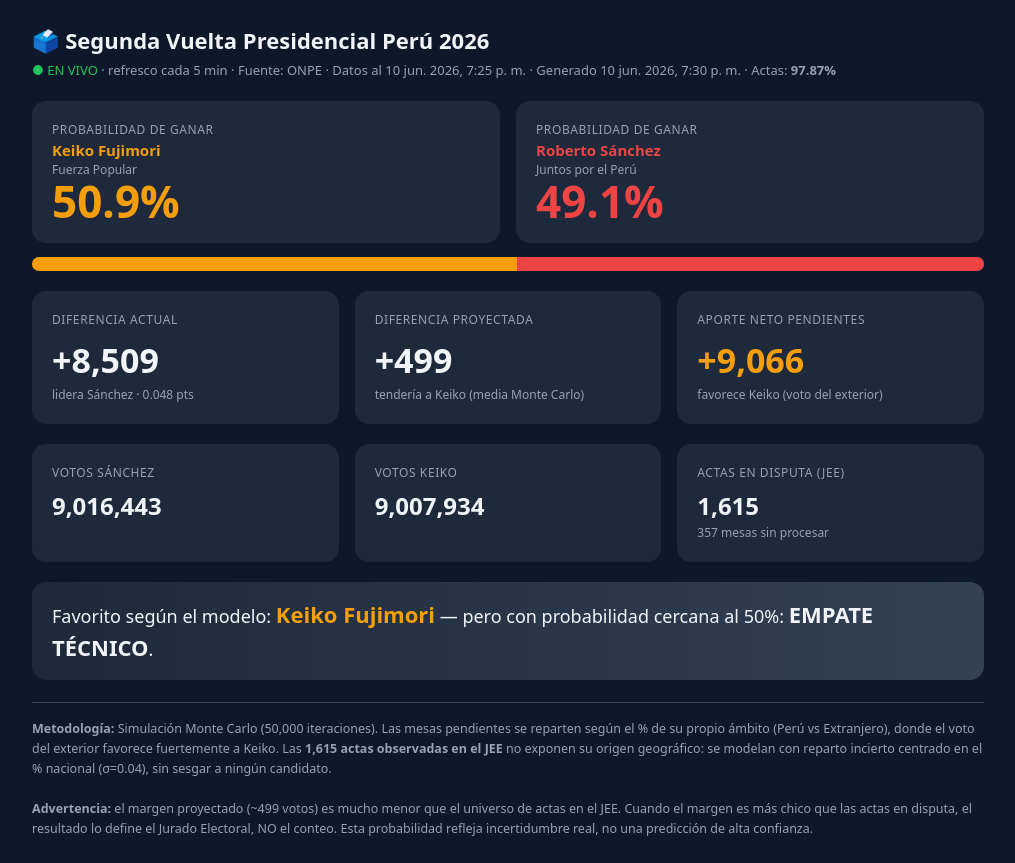
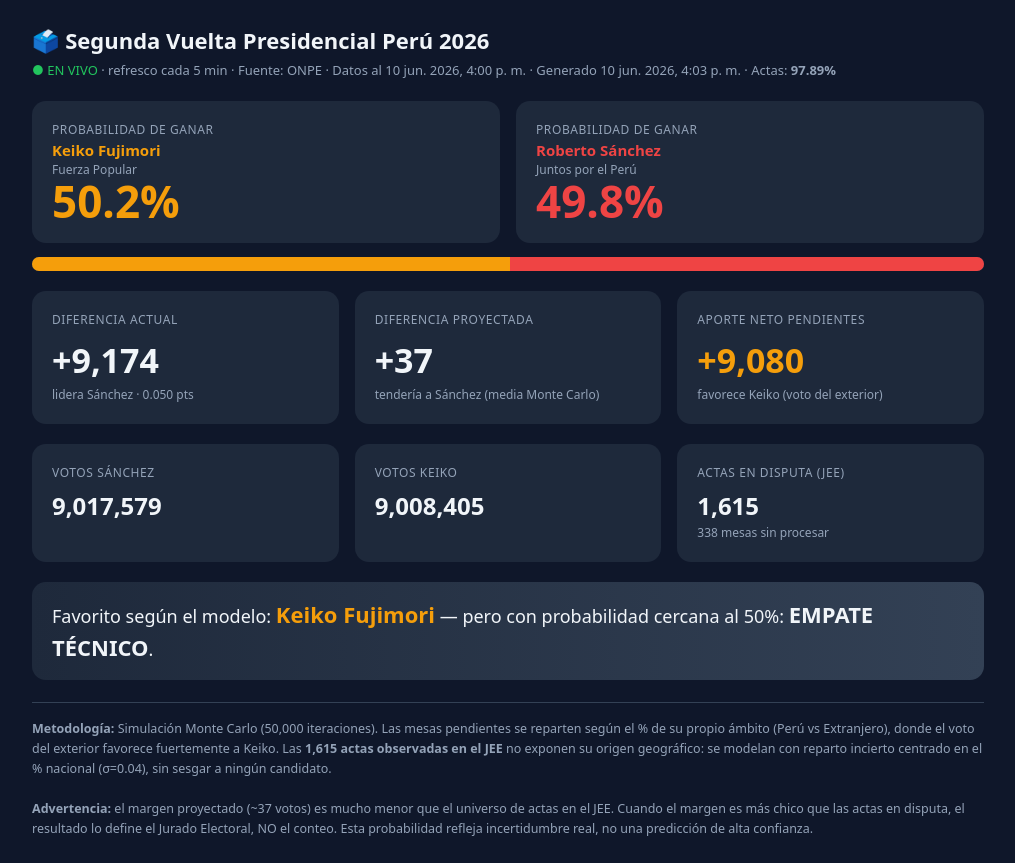
Before and after one commit to NextTrick/onpe-segunda-vuelta-2026, a website: page index.html in a window 1280 px wide. Shown: the whole page, without its empty margins (132-1147 px from the left). Drawn offline with Linux system fonts and the light colour scheme.

Commit message:
fix: snapshot con hora Perú correcta (generado local)

```diff
--- a/index.html
+++ b/index.html
@@ -24,38 +24,38 @@
   @media(max-width:640px){.cols-2,.cols-3{grid-template-columns:1fr}}
 </style></head><body>
   <h1>🗳️ Segunda Vuelta Presidencial Perú 2026</h1>
-  <div class="sub"><span style="color:#22c55e">● EN VIVO</span> · refresco cada 5 min · Fuente: ONPE · Datos al 10 jun. 2026, 7:25 p. m. ·
-    Generado 10 jun. 2026, 7:30 p. m. · Actas: <b>97.87%</b></div>
+  <div class="sub"><span style="color:#22c55e">● EN VIVO</span> · refresco cada 5 min · Fuente: ONPE · Datos al 10 jun. 2026, 4:00 p. m. ·
+    Generado 10 jun. 2026, 4:03 p. m. · Actas: <b>97.89%</b></div>
 
   <div class="grid cols-2">
     <div class="card">
       <div class="label">Probabilidad de ganar</div>
       <div class="cand" style="color:var(--k)">Keiko Fujimori</div>
       <div class="party">Fuerza Popular</div>
-      <div class="prob" style="color:var(--k)">50.9%</div>
+      <div class="prob" style="color:var(--k)">50.2%</div>
     </div>
     <div class="card">
       <div class="label">Probabilidad de ganar</div>
       <div class="cand" style="color:var(--s)">Roberto Sánchez</div>
       <div class="party">Juntos por el Perú</div>
-      <div class="prob" style="color:var(--s)">49.1%</div>
+      <div class="prob" style="color:var(--s)">49.8%</div>
     </div>
   </div>
-  <div class="bar"><i style="width:50.912%;background:var(--k)"></i><i style="width:49.088%;background:var(--s)"></i></div>
+  <div class="bar"><i style="width:50.208%;background:var(--k)"></i><i style="width:49.792%;background:var(--s)"></i></div>
 
   <div class="grid cols-3">
-    <div class="card"><div class="label">Diferencia ACTUAL</div><div class="big">+8,509</div>
-      <div class="party">lidera Sánchez · 0.048 pts</div></div>
-    <div class="card"><div class="label">Diferencia PROYECTADA</div><div class="big">+499</div>
-      <div class="party">tendería a Keiko (media Monte Carlo)</div></div>
-    <div class="card"><div class="label">Aporte neto pendientes</div><div class="big" style="color:var(--k)">+9,066</div>
+    <div class="card"><div class="label">Diferencia ACTUAL</div><div class="big">+9,174</div>
+      <div class="party">lidera Sánchez · 0.050 pts</div></div>
+    <div class="card"><div class="label">Diferencia PROYECTADA</div><div class="big">+37</div>
+      <div class="party">tendería a Sánchez (media Monte Carlo)</div></div>
+    <div class="card"><div class="label">Aporte neto pendientes</div><div class="big" style="color:var(--k)">+9,080</div>
       <div class="party">favorece Keiko (voto del exterior)</div></div>
   </div>
 
   <div class="grid cols-3">
-    <div class="card"><div class="label">Votos Sánchez</div><div class="big" style="font-size:24px">9,016,443</div></div>
-    <div class="card"><div class="label">Votos Keiko</div><div class="big" style="font-size:24px">9,007,934</div></div>
-    <div class="card"><div class="label">Actas en disputa (JEE)</div><div class="big" style="font-size:24px">1,615</div><div class="party">357 mesas sin procesar</div></div>
+    <div class="card"><div class="label">Votos Sánchez</div><div class="big" style="font-size:24px">9,017,579</div></div>
+    <div class="card"><div class="label">Votos Keiko</div><div class="big" style="font-size:24px">9,008,405</div></div>
+    <div class="card"><div class="label">Actas en disputa (JEE)</div><div class="big" style="font-size:24px">1,615</div><div class="party">338 mesas sin procesar</div></div>
   </div>
 
   <div class="winner">Favorito según el modelo: <b style="color:var(--k)">Keiko Fujimori</b>
@@ -66,7 +66,7 @@
     reparten según el % de su propio ámbito (Perú vs Extranjero), donde el voto del exterior favorece fuertemente a Keiko.
     Las <b>1,615 actas observadas en el JEE</b> no exponen su origen geográfico: se modelan con reparto
     incierto centrado en el % nacional (σ=0.04), sin sesgar a ningún candidato.<br><br>
-    <b>Advertencia:</b> el margen proyectado (~499 votos) es mucho menor que el universo de actas en el JEE.
+    <b>Advertencia:</b> el margen proyectado (~37 votos) es mucho menor que el universo de actas en el JEE.
     Cuando el margen es más chico que las actas en disputa, el resultado lo define el Jurado Electoral, NO el conteo.
     Esta probabilidad refleja incertidumbre real, no una predicción de alta confianza.
   </div>
```
